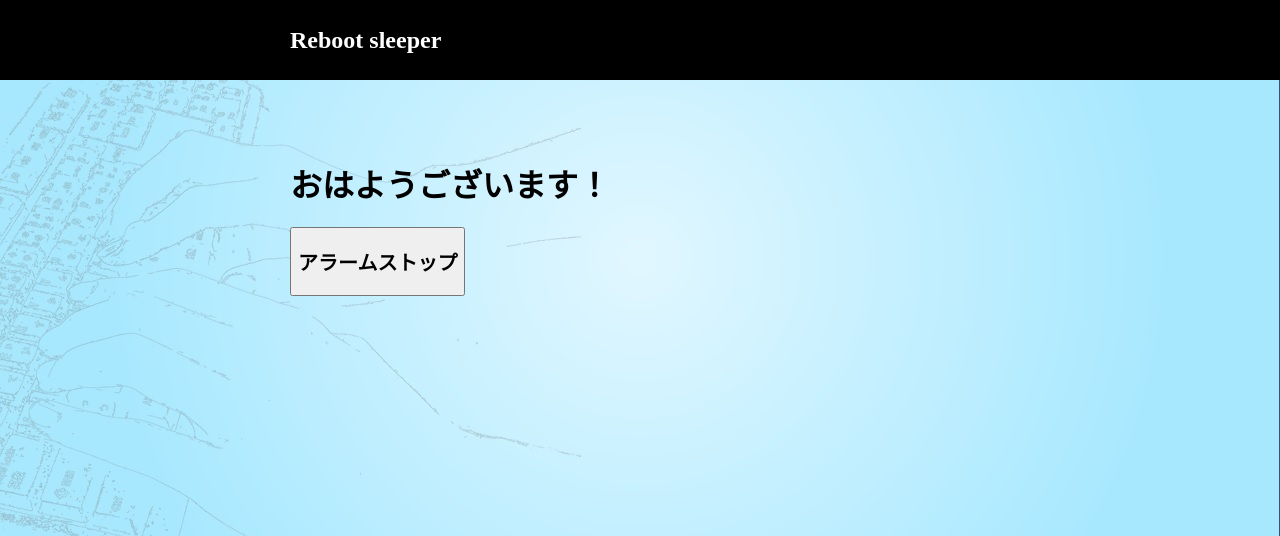
After one commit to bisnii/hacku, a Flask app: page /alarm_stop in a window 1280 px wide. The commit adds this page. Shown: the top 536 px of the page. Run offline with Flask 2, Linux system fonts and the light colour scheme.

Commit message:
update #34 タイピングゲームなしの場合に別ウインドウにアラームストップを表示

```diff
--- a/app.py
+++ b/app.py
@@ -39,5 +39,9 @@ def login():
 def typing():
     return render_template('typing.html')
 
+@app.route('/alarm_stop')
+def alarm_stop():
+    return render_template('alarm_stop.html')
+
 if __name__ == '__main__':
     app.run(debug=True)
--- /dev/null
+++ b/static/scripts/alarm_stop.js
@@ -0,0 +1,11 @@
+document.addEventListener('DOMContentLoaded', function() {
+    if (!window.opener || window.opener.closed) {
+        window.alert('親ウインドウがありません。');
+        return false;
+    }
+
+    document.getElementById('alarm_stop_button').addEventListener('click', function() {
+        document.cookie = 'typing=2'
+        window.close();
+    }, false);
+}, false);
--- /dev/null
+++ b/templates/alarm_stop.html
@@ -0,0 +1,22 @@
+<!DOCTYPE html>
+<html>
+<head>
+    <meta charset='utf-8'>
+    <meta http-equiv="X-UA-Compatible" content="IE=edge">
+    <meta name="viewport" content="width=device-width, initial-scale=1.0">
+    <title>Reboot sleeper</title>
+    <link rel="stylesheet" type="text/css" href="/static/css/index.css">
+</head>
+<body>
+    <header>
+        <div class="header_content">
+            <h2 class="title"><a href="/typing">Reboot sleeper</a></a></h2>
+        </div>
+    </header>
+    <div class="entire">
+        <h1>おはようございます！</h1>
+        <button id="alarm_stop_button"><h2>アラームストップ</h2></button>
+    </div>
+    <script src="/static/scripts/alarm_stop.js"></script>
+</body>
+</html>
--- a/templates/index.html
+++ b/templates/index.html
@@ -95,10 +95,6 @@
         <button id="close">決定</button>
     </dialog>
 
-    <dialog id="alarm_stop_dialog">
-        <button id="alarm_stop_button">アラームストップ</button>
-    </dialog>
-
     <!-- CSSで非表示に設定してある -->
     <video id="video_area" autoplay></video>
     <canvas id="capture_image"></canvas>
```
Also changed, not shown: static/scripts/alarm.js (+10 -14 lines).
